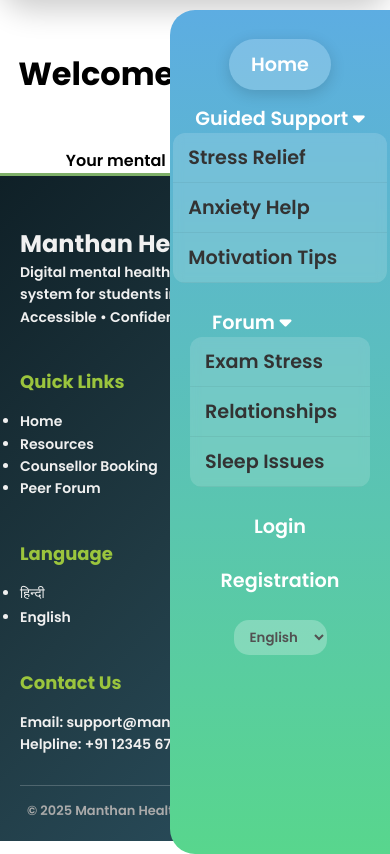
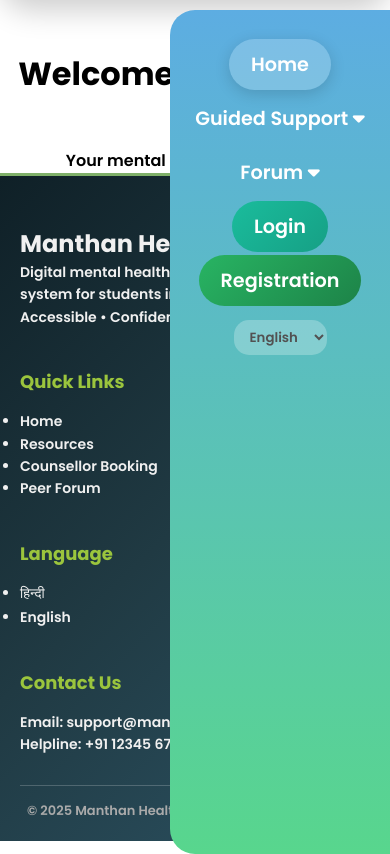
Before and after one commit to SaiyamGupta-8787/SIH-project-mental-health-forum, a plain HTML site: page index.html in a window 390 px wide. Both pictures are taken after a click on the element 327 px from the left and 40 px from the top of the page. Shown: the part 80-934 px from the top of the page. Drawn offline with Linux system fonts and the light colour scheme.

Commit message:
Update style.css

```diff
--- a/style.css
+++ b/style.css
@@ -22,15 +22,23 @@
   position: sticky;
   top: 0;
   z-index: 1000;
-  box-shadow: 0 10px 30px rgba(0,0,0,0.2);
+  box-shadow: 0 10px 30px rgba(0, 0, 0, 0.2);
   border-bottom-left-radius: 30px;
   border-bottom-right-radius: 30px;
 }
 
 @keyframes gradientShift {
-  0% {background-position: 0% 50%;}
-  50% {background-position: 100% 50%;}
-  100% {background-position: 0% 50%;}
+  0% {
+    background-position: 0% 50%;
+  }
+
+  50% {
+    background-position: 100% 50%;
+  }
+
+  100% {
+    background-position: 0% 50%;
+  }
 }
 
 
@@ -44,16 +52,18 @@
 
 /* Logo image bigger without touching navbar */
 .logo-img {
-  height: 60px; /* increased size */
+  height: 60px;
+  /* increased size */
   width: auto;
-  margin-top: -10px; /* pull it up inside navbar */
+  margin-top: -10px;
+  /* pull it up inside navbar */
   transition: transform 0.3s ease, box-shadow 0.3s ease;
   border-radius: 50px;
 }
 
 .logo-img:hover {
   transform: scale(1.15);
-  box-shadow: 0 0 10px rgba(255,255,255,0.7);
+  box-shadow: 0 0 10px rgba(255, 255, 255, 0.7);
   border-radius: 0px;
   cursor: pointer;
   transition: 0.3 ease;
@@ -66,13 +76,13 @@
   font-weight: 700;
   color: #fff;
   letter-spacing: 2px;
-  text-shadow: 1px 1px 6px rgba(0,0,0,0.3);
+  text-shadow: 1px 1px 6px rgba(0, 0, 0, 0.3);
   transition: transform 0.3s ease, text-shadow 0.3s ease;
 }
 
 .site-name:hover {
   transform: scale(1.01);
-  text-shadow: 1px 1px 3px rgba(255,255,255,0.7);
+  text-shadow: 1px 1px 3px rgba(255, 255, 255, 0.7);
   /*text-decoration: underline;*/
   cursor: pointer;
 }
@@ -82,10 +92,13 @@
   content: '';
   position: absolute;
   left: 0;
-  bottom: -5px; /* space below text */
+  bottom: -5px;
+  /* space below text */
   width: 0%;
-  height: 3px; /* thickness of underline */
-  background-color: #ffffff; /* bright, noticeable */
+  height: 3px;
+  /* thickness of underline */
+  background-color: #ffffff;
+  /* bright, noticeable */
   border-radius: 2px;
   transition: width 0.4s ease;
 }
@@ -116,7 +129,7 @@
 .nav-links li a.active {
   background-color: rgba(255, 255, 255, 0.2);
   transform: translateY(-3px);
-  box-shadow: 0 4px 15px rgba(0,0,0,0.15);
+  box-shadow: 0 4px 15px rgba(0, 0, 0, 0.15);
 }
 
 /* Dropdown Menu */
@@ -128,7 +141,7 @@
   position: absolute;
   top: 50px;
   left: 0;
-  background: rgba(255,255,255,0.95);
+  background: rgba(255, 255, 255, 0.95);
   backdrop-filter: blur(10px);
   min-width: 180px;
   border-radius: 12px;
@@ -143,7 +156,7 @@
   color: #333;
   padding: 10px 15px;
   display: block;
-  border-bottom: 1px solid rgba(0,0,0,0.05);
+  border-bottom: 1px solid rgba(0, 0, 0, 0.05);
   border-radius: 0;
 }
 
@@ -165,13 +178,46 @@
   border: none;
   font-weight: 500;
   cursor: pointer;
-  background-color: rgba(255,255,255,0.25);
+  background-color: rgba(255, 255, 255, 0.25);
   color: #525151;
   transition: all 0.3s ease;
 }
 
 .language-dropdown:hover {
-  background-color: rgba(255,255,255,0.35);
+  background-color: rgba(255, 255, 255, 0.35);
+}
+
+.nav-links .register-btn {
+  background: linear-gradient(135deg, #28B463, #1D8348);
+  /* subtle green gradient */
+  color: #ffffff;
+  border-radius: 30px;
+}
+
+/* Hover Effect */
+.nav-links .register-btn:hover {
+  background: linear-gradient(135deg, #2ECC71, #196F3D);
+  /* slightly brighter gradient */
+  box-shadow: 0 6px 16px rgba(0, 0, 0, 0.25);
+  /* elevated shadow */
+  transform: translateY(-3px);
+  /* slight lift */
+  color: #fff;
+}
+
+.nav-links .login-btn {
+  background: linear-gradient(135deg, #1ABC9C, #16A085);
+  /* teal-green gradient */
+  border: none;
+  border-radius: 50px;
+}
+
+/* Hover Effect */
+.nav-links .login-btn:hover {
+  background: linear-gradient(135deg, #16A085, #1ABC9C);
+  /* reverse gradient */
+  box-shadow: 0 6px 16px rgba(192, 108, 132, 0.4);
+  transform: translateY(-3px);
 }
 
 /* Hamburger (mobile) */
@@ -210,7 +256,40 @@
     display: block;
   }
 
-  .dropdown-menu {
+  .nav-links li {
+    opacity: 0;
+    transform: translateX(20px);
+    transition: all 0.3s ease;
+  }
+
+  .nav-links.show li {
+    opacity: 1;
+    transform: translateX(0);
+  }
+
+  /* Delay each link for staggered effect */
+  .nav-links.show li:nth-child(1) {
+    transition-delay: 0.1s;
+  }
+
+  .nav-links.show li:nth-child(2) {
+    transition-delay: 0.2s;
+  }
+
+  .nav-links.show li:nth-child(3) {
+    transition-delay: 0.3s;
+  }
+
+  .nav-links.show li:nth-child(4) {
+    transition-delay: 0.4s;
+  }
+
+  .nav-links.show li:nth-child(5) {
+    transition-delay: 0.5s;
+  }
+
+
+  /* .dropdown-menu {
     position: relative;
     top: 0;
     opacity: 1;
@@ -218,6 +297,17 @@
     background: rgba(255,255,255,0.15);
     backdrop-filter: blur(5px);
     border-radius: 12px;
+  } */
+
+  .dropdown-menu {
+    display: none;
+    position: static;
+    background: transparent;
+    border-radius: 0;
+  }
+
+  .dropdown:hover .dropdown-menu {
+    display: block;
   }
 }
 
@@ -256,6 +346,7 @@
 
 .footer-section a:hover {
   color: #A8E6CF;
+  text-decoration: underline;
 }
 
 .footer-bottom {
@@ -271,7 +362,8 @@
   font-family: 'Hind', sans-serif;
 }
 
-html, body {
+html,
+body {
   height: 100%;
   margin: 0;
   display: flex;
@@ -279,9 +371,11 @@ html, body {
 }
 
 .main-content {
-  flex: 1; /* pushes footer down */
+  flex: 1;
+  /* pushes footer down */
 }
 
 footer {
-  margin-top: auto; /* sticks footer at bottom */
+  margin-top: auto;
+  /* sticks footer at bottom */
 }
```
